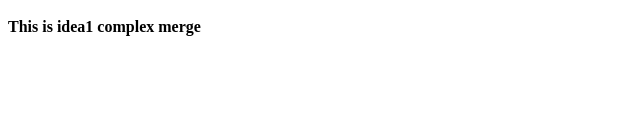
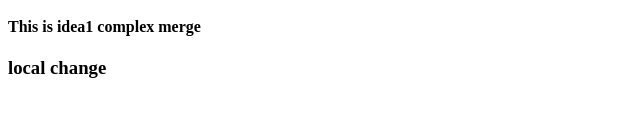
Before and after one commit to UrmiSaraf/myWeb, a plain HTML site: page index.html in a window 1280 px wide. Shown: the part 178-294 px from the top of the page, without its empty margins (0-640 px from the left). Drawn offline with Linux system fonts and the light colour scheme.

Commit message:
local change

```diff
--- a/index.html
+++ b/index.html
@@ -3,3 +3,4 @@
 <h3>This is idea1</h3>
 <h4>master complex merge</h4>
 <h4>This is idea1 complex merge</h4>
+<h3>local change</h3>
```
